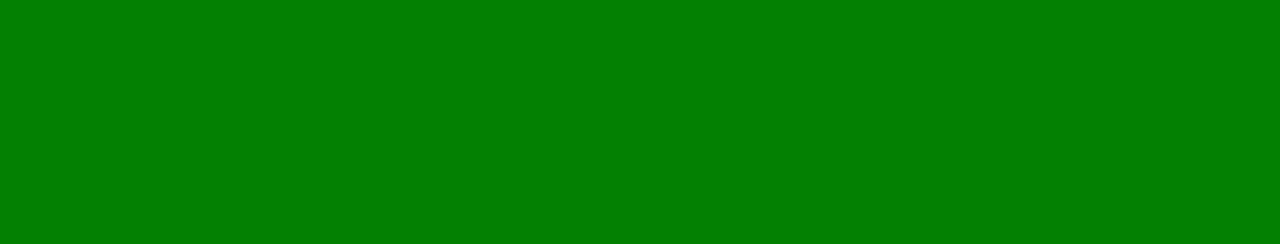
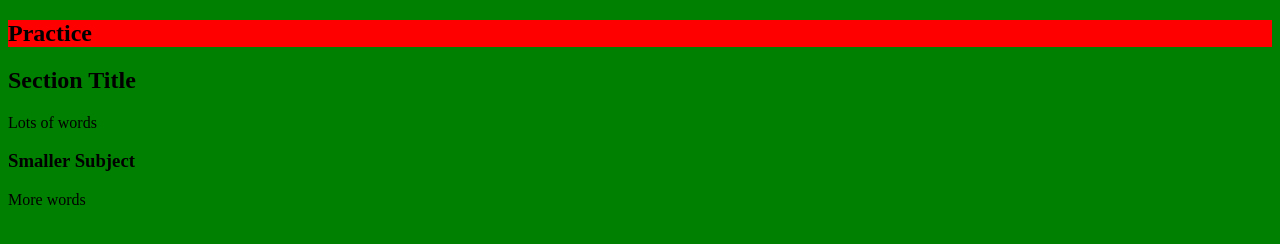
Before and after one commit to MatthewScott32/Repository-Practice, a plain HTML site: page index.html in a window 1280 px wide. Drawn offline with Linux system fonts and the light colour scheme.

Commit message:
messing with targeting

```diff
--- a/index.html
+++ b/index.html
@@ -8,6 +8,14 @@
     <title>Document</title>
 </head>
 <body>
-
+   <article class="Number-1">
+    <h1>Practice</h1>
+      <section>
+          <h2>Section Title</h2>
+            <p>Lots of words</p>
+            <h3>Smaller Subject</h3>
+            <p>More words</p>
+      </section>
+    </article>
 </body>
 </html>
--- a/styles.css
+++ b/styles.css
@@ -1,3 +1,7 @@
 body {
     background-color: green;
 }
+
+.Number-1 h1:nth-child(1){
+    background: red;
+}
```
